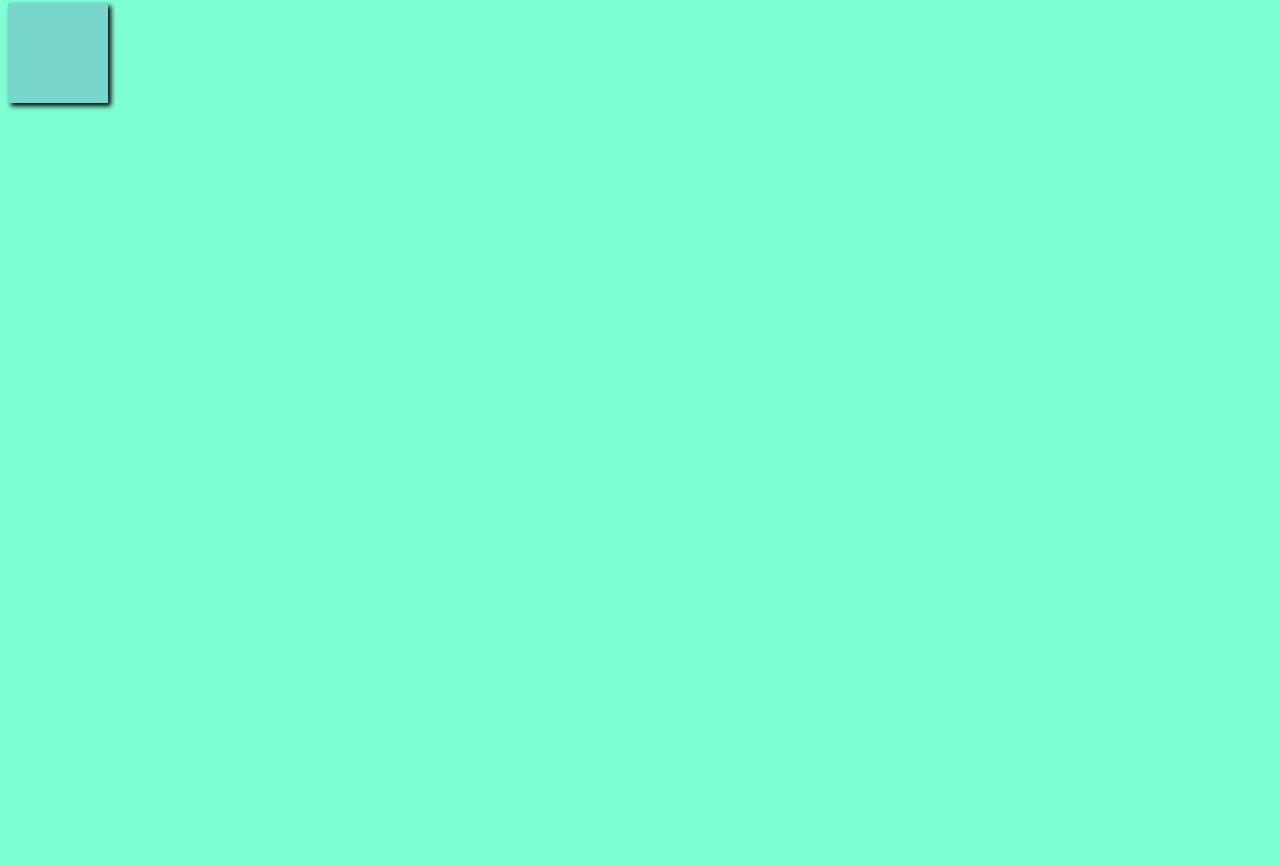
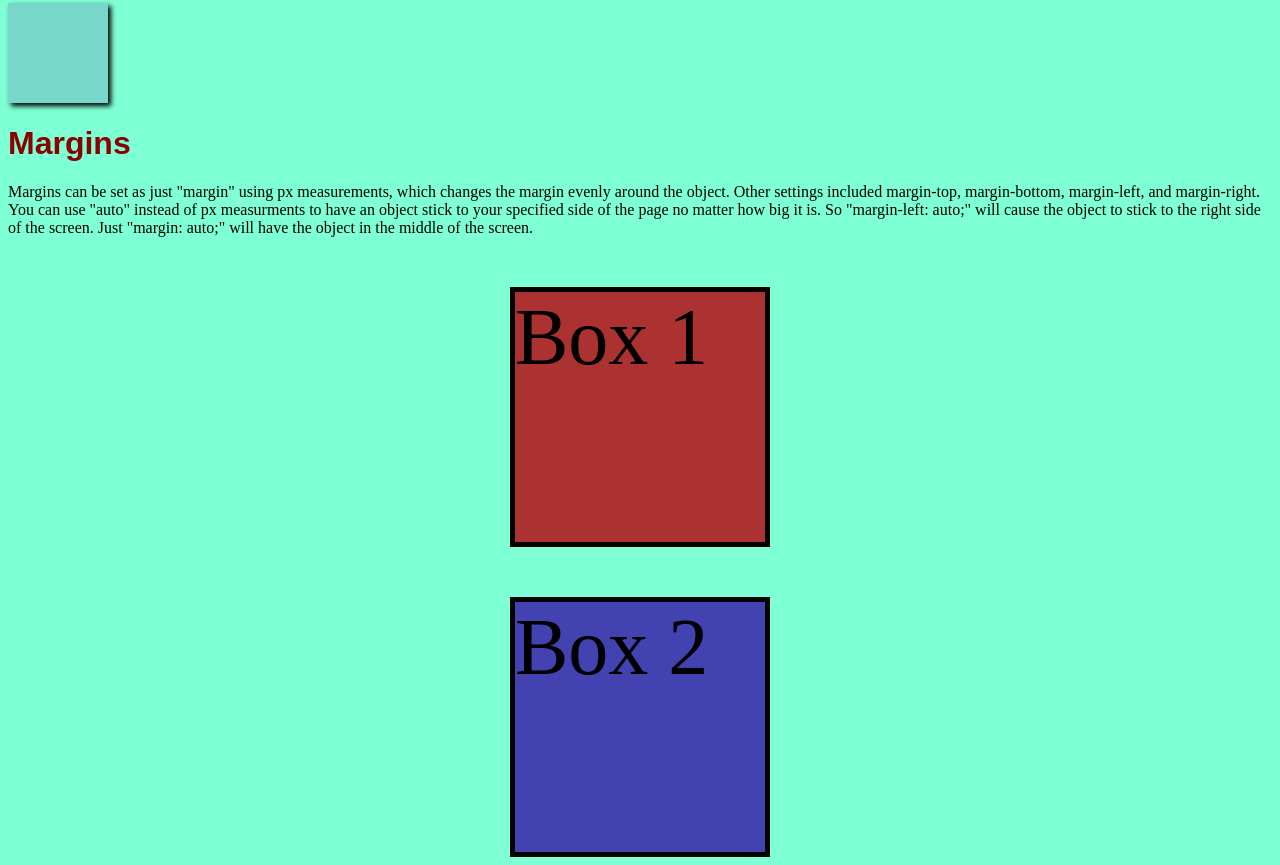
Before and after one commit to sufia1117/html-css-course, a plain HTML site: page csswebsite.html in a window 1280 px wide. Shown: the part 518-1383 px from the top of the page. Before the commit the page ends 800 px from the top, so only its background shows below. Drawn offline with Linux system fonts and the light colour scheme.

Commit message:
Margins in css

```diff
--- a/csswebsite.html
+++ b/csswebsite.html
@@ -41,11 +41,21 @@
 
     <!--Borders around sentences-->
     <h1 id="border">Borders</h1>
-
     <p id="p4">Borders can be solid, dashed, dotted, double, groove, ridge, inset, outset, none</p>
 
     <!--Text and box shadows-->
     <h1 id="shadow">Shadows</h1>
     <div id="box1"></div>
+
+    <!--margins = space around an element-->
+    <h1 id="margin">Margins</h1>
+    <p>Margins can be set as just "margin" using px measurements, which changes the margin evenly around the object.
+        Other settings included margin-top, margin-bottom, margin-left, and margin-right. You can use "auto" instead
+        of px measurments to have an object stick to your specified side of the page no matter how big it is. So
+        "margin-left: auto;" will cause the object to stick to the right side of the screen. Just "margin: auto;" will have
+        the object in the middle of the screen.
+    </p>
+    <div class="box" id="box-1">Box 1</div>
+    <div class="box" id="box-2">Box 2</div>
 </body>
 </html>
--- a/style.css
+++ b/style.css
@@ -40,3 +40,21 @@ h1{
     background-color: rgb(121, 214, 202);
     box-shadow: 3px 3px 5px;
 }
+
+.box{
+    border: 5px solid;
+    font-size: 5em;
+    width: 250px;
+    height: 250px;
+    margin: auto;
+}
+
+#box-1{
+    background-color: rgb(172, 50, 50);
+    margin-top: 50px;
+}
+
+#box-2{
+    background-color: rgb(66, 66, 177);
+    margin-top: 50px;
+}
```
